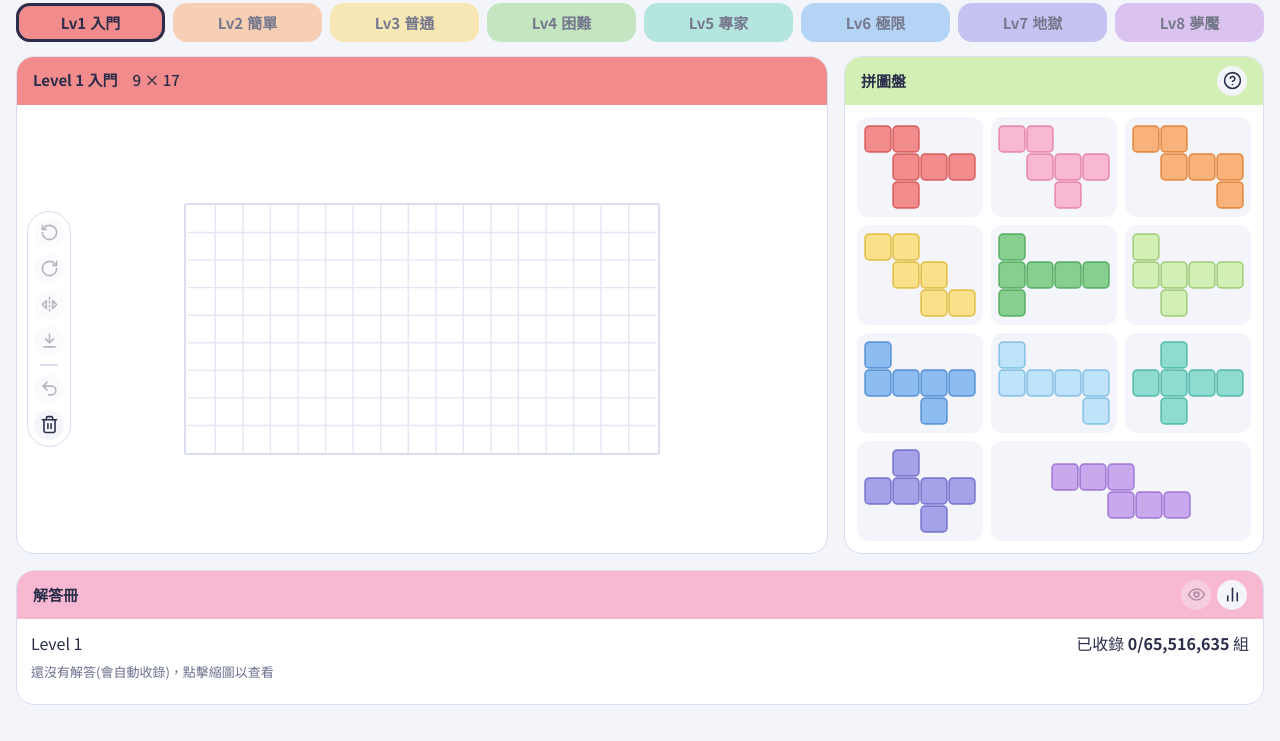
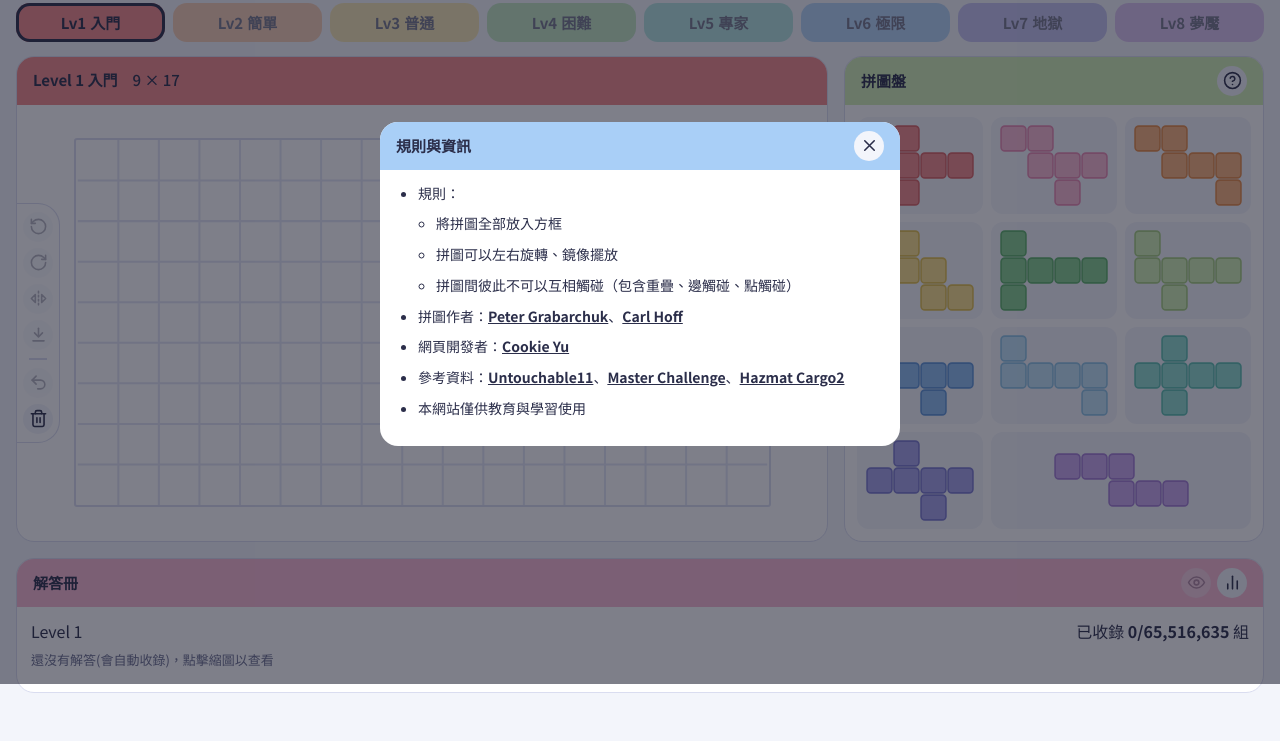
Before and after one commit to CookieYu1031/FanMade-Untouchable11, a plain HTML site: page index.html in a window 1280 px wide. Shown: the part 116-857 px from the top of the page. Drawn offline with Linux system fonts and the light colour scheme.

Commit message:
fix: Toolbar and touch operation logic adjustments

```diff
--- a/css/base.css
+++ b/css/base.css
@@ -7,6 +7,8 @@
   box-sizing:border-box;
   padding-top:env(safe-area-inset-top,0px); padding-bottom:env(safe-area-inset-bottom,0px);
 }
+/* 關閉觸控裝置的雙擊放大（保留捲動與雙指縮放）；#board、拼圖卡片、工具列另有更嚴格的 touch-action:none */
+*{touch-action:manipulation}
 @media (prefers-color-scheme: dark){
   :root:not([data-theme="light"]){
     --bg:#1B1D32; --panel:#262945; --ink:#ECEEFF; --muted:#A3A8CC; --line:#3A3E63;
--- a/css/board.css
+++ b/css/board.css
@@ -8,10 +8,18 @@
 
 .stage-body{position:relative;flex:1;display:flex;align-items:stretch;min-height:0}
 .stage-body .board-wrap{min-width:0}
-/* 常駐工具列：浮在圖板區域左側垂直置中（不佔版面，圖板仍以整個圖板區域置中）；上方為拼圖操作（左轉/右轉/鏡像/收回），分隔線下方為返回上一步、清除圖板 */
-.ptools{position:absolute;z-index:5;left:10px;top:50%;transform:translateY(-50%);display:flex;flex-direction:column;align-items:center;gap:6px;padding:6px;
-  border-radius:999px;background:var(--panel);border:1px solid var(--line)}
+/* 常駐工具列：從圖板區域的左側邊框延伸出來、垂直置中（不佔版面，圖板仍以整個圖板區域置中）；
+   上方為拼圖操作（左轉/右轉/鏡像/收回），分隔線下方為返回上一步、清除圖板 */
+.ptools{position:absolute;z-index:5;left:0;top:50%;transform:translateY(-50%);display:flex;flex-direction:column;align-items:center;gap:6px;padding:8px 6px;
+  border-radius:0 22px 22px 0;background:var(--panel);border:1px solid var(--line);border-left:0}
+.ptools{touch-action:none}   /* 第二根手指點工具列時，不要被瀏覽器當成捲動 / 縮放手勢 */
 .ptools .ibtn{width:30px;height:30px}
+/* 直向視窗（不論寬窄）：工具列常駐固定在視窗左側邊，靠近左下角（方便左手拇指點按），同樣從左側邊延伸出來；
+   橫向視窗則維持上面的樣式（貼著圖板區域左邊框、垂直置中） */
+@media (orientation:portrait){
+  .ptools{position:fixed;z-index:40;left:0;top:auto;bottom:calc(64px + env(safe-area-inset-bottom,0px));transform:none;
+    padding-left:calc(6px + env(safe-area-inset-left,0px));box-shadow:2px 2px 10px rgba(0,0,0,.15)}
+}
 .psep{width:18px;height:0;margin:2px 0;border:0;border-top:2px solid var(--line)}
 .ghost{position:fixed;z-index:50;pointer-events:none;filter:drop-shadow(0 8px 10px rgba(0,0,0,.28));opacity:.92}
 .stage>h2{color:var(--lvink,#2B2E4A)}
--- a/css/layout.css
+++ b/css/layout.css
@@ -2,14 +2,14 @@
 .stage{position:relative}
 /* ============ 版面 ============ */
 .layout{display:grid;grid-template-columns:minmax(0,1fr);gap:16px;padding-bottom:36px}
-/* 窄螢幕（<760px）：直式底板，單欄堆疊 */
-/* 中寬螢幕（760~1179px）：橫式底板在上，拼圖盤在下方，其餘面板並排 */
+/* 窄螢幕（<760px）：單欄堆疊（底板一律橫式） */
+/* 中寬螢幕（760~1179px）：底板在上，拼圖盤在下方，其餘面板並排 */
 @media (min-width:760px) and (max-width:1179px){
   .side{display:grid;grid-template-columns:repeat(2,minmax(0,1fr));gap:16px;align-items:start}
   .side .panel{margin-bottom:0}
   .side .panel{grid-column:1/-1}
 }
-/* 寬螢幕（>=1180px）：橫式底板在左，拼圖盤與其他面板在右側 */
+/* 寬螢幕（>=1180px）：底板在左，拼圖盤與其他面板在右側 */
 @media (min-width:1180px){
   /* 第一列：底板（左）與拼圖盤（右）等高；第二列：解答冊獨佔整排。
      用 display:contents 讓 aside 裡的面板直接成為 layout 的格子 */
--- a/css/tray.css
+++ b/css/tray.css
@@ -1,11 +1,11 @@
 /* 拼圖盤與拼圖卡片 */
 /* ============ 拼圖盤 ============ */
-.tray{display:grid;grid-template-columns:repeat(auto-fill,minmax(88px,1fr));gap:8px;padding:12px}
+.tray{display:grid;grid-template-columns:repeat(auto-fill,minmax(88px,1fr));grid-auto-flow:dense;gap:8px;padding:12px}   /* 欄寬由 fitBoard 設定；dense = 寬拼圖旁邊的空位讓後面的拼圖補上 */
 .card{background:var(--bg);border:2px solid transparent;border-radius:12px;padding:6px;display:flex;
   flex-direction:column;align-items:center;justify-content:center;gap:4px;min-height:0;
   touch-action:none;cursor:grab;user-select:none;-webkit-user-select:none}
 .card.sel{border-color:var(--ink)}
 .card,.pc{-webkit-touch-callout:none}
-.card.wide{grid-column:span 2} /* 第 11 片（5 格寬）佔原本第 11、12 兩個位置 */
+.card.wide{grid-column:span 2} /* 寬度超過一個位置的拼圖佔兩個位置 */
 .card.placed{opacity:.4}
 .card{position:relative}
--- a/data/levels.json
+++ b/data/levels.json
@@ -3,11 +3,6 @@
   "defaultTitle": "Untouchable 11",
   "slotSets": {
     "standard11": [12, 13, 14, 15, 16, 17, 18, 19, 20, 21, 8]
-  },
-  "trayOrder": {
-    "_說明": "拼圖盤排成兩列時，依槽位數使用的顯示順序（值 = 槽位序號，從 1 起算）",
-    "11": [1, 4, 2, 5, 3, 6, 9, 7, 8, 10, 11],
-    "9": [1, 2, 4, 3, 5, 6, 7, 8, 9]
   },
   "levels": [
     {"lv": 1, "names": {"zh": "入門", "en": "Beginner", "ja": "入門"}, "color": "#F28B8B", "cols": 9, "rows": 17, "total": 65516635, "pieces": "standard11"},
--- a/js/core/config.js
+++ b/js/core/config.js
@@ -14,7 +14,6 @@ const FAMILIES = {};              // 類別代號（hexo、hepto…）→ { key,
 export const COLORS = {};          // 色名 → { fill, edge }
 export const SLOT_COLORS = {};     // 槽位數 → 色名陣列
 export const LEVELS = [];          // 關卡陣列（索引 = lv - 1）
-export const TRAY_ORDER = {};      // 槽位數 → 拼圖盤兩列排列時的順序
 export const LV_COLORS = [];       // 各關卡的代表色
 export const LV_INK = [];          // 各關卡色塊上的文字色
 export const CONFIG = { defaultTitle: 'Untouchable 11' };
@@ -77,8 +76,6 @@ function buildPieces(data) {
 /* ---- 關卡：槽位 → 拼圖號碼（任何組別的拼圖都可使用） ---- */
 function buildLevels(data) {
   const sets = data.slotSets || {};
-  Object.keys(TRAY_ORDER).forEach(k => delete TRAY_ORDER[k]);
-  Object.entries(data.trayOrder || {}).forEach(([k, v]) => { if (Array.isArray(v)) TRAY_ORDER[k] = v; });
   CONFIG.defaultTitle = data.defaultTitle || CONFIG.defaultTitle;
 
   LEVELS.length = 0; LV_COLORS.length = 0; LV_INK.length = 0;
--- a/js/main.js
+++ b/js/main.js
@@ -17,7 +17,7 @@ import './ui/keyboard.js';
 import './ui/interaction/drag.js';
 import './ui/interaction/transform.js';
 import './ui/interaction/undo.js';
-import './ui/modals/info.js';
+import { showWelcomeOnce } from './ui/modals/info.js';
 import './ui/modals/help.js';
 import './ui/modals/special.js';
 import './ui/modals/solution.js';
@@ -55,6 +55,7 @@ async function boot() {
   if (curLevel().extra && !settings.extra) state.level = 8;
   window.addEventListener('pagehide', persistBoards);
   refresh();
+  showWelcomeOnce();
   initCloud();   // 曾登入過才會載入 Firebase 並還原登入狀態
 }
 boot();
--- a/js/state/state.js
+++ b/js/state/state.js
@@ -16,8 +16,9 @@ export const state = {
   boards: {},          // 每個難度各自保留一份盤面，切換難度不會遺失進度
   selected: null,      // 目前選取的拼圖 id
   drag: null,          // 拖曳中的暫存資訊
-  cell: 30,            // 底板每格的像素大小
-  rotated: false,      // 寬螢幕時底板轉成橫式顯示（整體旋轉 90°），盤面座標以目前顯示方向為準
+  cell: 30,            // 底板每格的像素大小（拖曳殘影也用這個大小）
+  trayCell: 20,        // 拼圖盤裡拼圖每格的像素大小（只依拼圖盤寬度決定，與底板無關）
+  rotated: false,      // 底板轉成橫式顯示（整體旋轉 90°；啟動時由 applyMode 設為 true），盤面座標以目前顯示方向為準
   bookHidden: false,   // 解答冊是否隱藏
   chain: null,         // 連續同方向旋轉的紀錄 { id, dir, n }，其他操作會把它清掉
   hist: {},            // 每個難度各自的「返回上一步」堆疊（最多 15 步，存盤面快照）
@@ -60,10 +61,10 @@ export const clonePieces = ps => JSON.parse(JSON.stringify(ps));
 export const toNative   = (ps, lv) => { const L = LEVELS[lv - 1]; return state.rotated ? rotatePieces(ps, 'ccw', L.rows, L.cols) : clonePieces(ps); };
 export const fromNative = (ps, lv) => { const L = LEVELS[lv - 1]; return state.rotated ? rotatePieces(ps, 'cw', L.cols, L.rows) : clonePieces(ps); };
 
-// 螢幕寬度 >= 760px 視為寬螢幕，底板改橫式（左右寬、上下窄）
-const MQ = window.matchMedia('(min-width: 760px)');
+// 底板一律用橫式顯示（左右寬、上下窄），不論視窗寬度。
+// 第一次呼叫時把初始（簡報冊方向）的盤面整個轉成橫式；之後 want 恆為 true，不會再有變化。
 export function applyMode() {
-  const want = MQ.matches;
+  const want = true;
   if (want === state.rotated) return false;
   LEVELS.forEach(L => {
     const rot = ps => want ? rotatePieces(ps, 'cw', L.cols, L.rows) : rotatePieces(ps, 'ccw', L.rows, L.cols);
--- a/js/storage/store.js
+++ b/js/storage/store.js
@@ -4,6 +4,7 @@ export const KEY_BOOK = 'untouchable11.solutions.v1';
 export const KEY_BOARDS = 'untouchable11.boards.v1';     // 每個難度目前的盤面（自動暫存，只存在本機快取）
 export const KEY_SET = 'untouchable11.settings.v1';      // 暱稱、語言、背景、音量、額外關卡（登入時與雲端同步）
 export const KEY_UI = 'untouchable11.ui.v1';
+export const KEY_WELCOME = 'untouchable11.welcome.v1';   // 是否已顯示過「規則與資訊」（初次開啟網頁時自動彈出一次）
 export const KEY_SYNC = 'untouchable11.sync.v1';         // 雲端同步狀態 { uid, rev, dirty }
 export const KEY_REDIRECT = 'untouchable11.redirect';    // 以跳轉方式登入前先做標記，回來時才知道要載入 Firebase
 const PREFIX = 'untouchable11.';
--- a/js/ui/modals/info.js
+++ b/js/ui/modals/info.js
@@ -1,8 +1,15 @@
-/* 規則與資訊視窗 */
+/* 規則與資訊視窗（初次開啟網頁時自動顯示一次） */
+import { Store, KEY_WELCOME } from '../../storage/store.js';
 import { $ } from '../dom.js';
 
-// 資訊視窗
 const infoModal = $('infoModal');
 $('btnInfo').addEventListener('click', () => infoModal.classList.add('open'));
 $('infoClose').addEventListener('click', () => infoModal.classList.remove('open'));
 infoModal.addEventListener('click', e => { if (e.target === infoModal) infoModal.classList.remove('open'); });
+
+// 玩家第一次開啟網頁時顯示規則與資訊；之後不再自動彈出（仍可按右上角的書本圖示開啟）
+export function showWelcomeOnce() {
+  if (Store.get(KEY_WELCOME, false)) return;
+  infoModal.classList.add('open');
+  Store.set(KEY_WELCOME, true);
+}
--- a/js/ui/piece-tools.js
+++ b/js/ui/piece-tools.js
@@ -1,4 +1,4 @@
-/* 常駐工具列（圖板左側）：拼圖操作按鈕只有在「有選取方框內的拼圖」或「手上拿著拼圖」時可用 */
+/* 常駐工具列：拼圖操作按鈕只有在「有選取方框內的拼圖」或「手上拿著拼圖」時可用 */
 import { state, getP } from '../state/state.js';
 import { els } from './dom.js';
 
@@ -7,3 +7,14 @@ export function syncTools() {
   const on = !!(d && getP(d.id)) || !!(p && p.placed);
   els.tools.querySelectorAll('[data-act]').forEach(b => { b.disabled = !on; });
 }
+
+// 工具列位置依視窗方向決定（樣式見 board.css）：
+//   直向視窗（不論寬窄）→ 固定在視窗左側邊（常駐，不佔圖板區域）
+//   橫向視窗 → 貼著圖板區域的左側邊框、垂直置中；此時圖板區塊高度不得小於工具列高度，圖板寬度也要讓出工具列的位置
+const portraitMQ = window.matchMedia('(orientation:portrait)');
+// fitBoard 開頭呼叫：回傳圖板左右兩側各需要讓出的寬度（px；直向 = 0），並設定圖板區塊的最小高度
+export function layoutTools() {
+  const inBoard = !portraitMQ.matches;
+  els.tools.parentElement.style.minHeight = inBoard ? els.tools.offsetHeight + 16 + 'px' : '';
+  return inBoard ? els.tools.offsetWidth : 0;
+}
--- a/js/ui/render-board.js
+++ b/js/ui/render-board.js
@@ -1,12 +1,13 @@
 /* 底板 —— 格子大小計算與底板 SVG（格線、拼圖、違規警示、標題列） */
 import { PIECE } from '../core/config.js';
+import { layoutTools } from './piece-tools.js';
 import { analyze } from '../game/analyze.js';
 import { schedulePersist } from '../storage/boards.js';
 import { updateUndo } from '../storage/history.js';
 import { state, curLevel, curPieces, dims, absCells, colorOf, lvLong, clamp } from '../state/state.js';
 import { els } from './dom.js';
 import { cellRects } from './svg.js';
-import { traySlots, trayUnit } from './render-tray.js';
+import { traySlots, trayUnit, trayPerRow } from './render-tray.js';
 import { syncTools } from './piece-tools.js';
 
 // 觸控裝置（手機）捲動時網址列會收合 / 展開，window.innerHeight 與 resize 事件會跟著變動，
@@ -21,27 +22,30 @@ function viewportH() {
 // 依視窗大小決定每格像素，並設定 SVG 尺寸（viewBox 以「格」為單位，所以座標都不需換算）
 export function fitBoard() {
   const D = dims();
-  const availW = Math.max(240, els.wrap.clientWidth - 30);
+  // 橫向視窗的工具列貼在圖板區域左邊框：圖板維持置中，左右各讓出工具列的寬度（+間隙），才不會被遮到
+  const toolsW = layoutTools();
+  const availW = Math.max(240, Math.min(els.wrap.clientWidth - 30, els.wrap.clientWidth - 2 * (toolsW + 8) - 4));
   const availH = Math.max(300, viewportH() - 240);
   let c = clamp(Math.floor(Math.min(availW / D.cols, availH / D.rows)), 14, 48);
 
-  // 拼圖盤與底板共用同一個格子大小（拖曳時大小才不會跳動）。
-  // 先依底板算出 c，再確認拼圖盤放得下；放不下就一起縮小，避免「盤很大、拼圖很小」或反過來。
-  const trayW = Math.max(200, els.tray.clientWidth - 24), gap = 8;
-  const sideBySide = window.matchMedia('(min-width: 1180px)').matches; // 拼圖盤在右側時高度受視窗限制
+  state.cell = c;
+
+  // 拼圖盤的拼圖大小與底板無關（換關卡、底板縮放都不會變），只看拼圖盤寬度：以「至少放得下 3 片（七格骨牌關卡 2 片）」決定大小；
+  // 實際每行放幾片不設限（拼圖盤夠寬就會多放）。
+  // 拖曳出來的殘影才用底板的格子大小（state.cell），所以放到底板上大小會對得上。
+  const trayCS = getComputedStyle(els.tray);
+  const trayW = Math.max(200, els.tray.clientWidth - parseFloat(trayCS.paddingLeft) - parseFloat(trayCS.paddingRight)), gap = 8;
+  const perRow = trayPerRow(), u = trayUnit();   // u = 每個位置的寬度（格）
+  const colW = (trayW - gap * (perRow - 1)) / perRow;   // 每個位置的卡片寬（px）；卡片左右各有 6px 內距 + 2px 邊框
+  let tc = clamp(Math.floor((colW - 16) / u), 12, 28);
+  // 拼圖盤在右側（>=1180px）時高度受視窗限制，太高就縮小一點
+  const sideBySide = window.matchMedia('(min-width: 1180px)').matches;
   const maxH = sideBySide ? Math.max(420, viewportH() - 180) : Infinity;
-  // 第 11 片（5 格寬）要佔兩個欄位，所以拼圖盤至少 2 欄；高度以 12 個欄位（11 片 + 1 個空位）估算
-  // 拼圖卡片高度依本關拼圖的最大高度估算（六格骨牌最高 3 格；七格骨牌有 5 格高）
-  const u = trayUnit();   // 每個位置的寬度（格）
-  const cardRows = Math.max(3, ...curPieces().map(p => PIECE[p.id].matrix.length));
-  const trayHeight = k => {
-    const cols = Math.max(2, Math.floor((trayW + gap) / (u * k + 12 + gap)));
-    return Math.ceil(traySlots() / cols) * (cardRows * k + 12 + gap) + 24;
-  };
-  while (c > 12 && (2 * (u * c + 12) + gap > trayW || trayHeight(c) > maxH)) c--;
-
-  state.cell = c;
-  els.tray.style.gridTemplateColumns = `repeat(auto-fill, minmax(${u * c + 12}px, 1fr))`;
+  const cardRows = Math.max(3, ...curPieces().map(p => PIECE[p.id].matrix.length));   // 卡片高度依本關拼圖的最大高度（六格最高 3 格、七格 3 格）
+  const trayHeight = k => Math.ceil(traySlots() / perRow) * (cardRows * k + 16 + gap) + 24;
+  while (tc > 12 && trayHeight(tc) > maxH) tc--;
+  state.trayCell = tc;
+  els.tray.style.gridTemplateColumns = `repeat(auto-fill, minmax(${u * tc + 16}px, 1fr))`;   // 每行放幾片不設限：放得下就多放
   els.board.setAttribute('viewBox', `0 0 ${D.cols} ${D.rows}`);
   els.board.style.width = D.cols * c + 'px';
   els.board.style.height = D.rows * c + 'px';
--- a/js/ui/render-tray.js
+++ b/js/ui/render-tray.js
@@ -1,30 +1,21 @@
 /* 拼圖盤 */
-import { PIECE, TRAY_ORDER } from '../core/config.js';
+import { PIECE } from '../core/config.js';
 import { state, curPieces, curLevel, colorOf } from '../state/state.js';
 import { els } from './dom.js';
 import { miniSVG } from './svg.js';
 import { syncTools } from './piece-tools.js';
 
-// 拼圖盤每個位置的寬度（格）：六格骨牌固定 4 格；其他類別（七格骨牌）取本關拼圖的最大寬度，讓一行放得下兩片
+// 決定拼圖盤拼圖大小時，至少要放得下幾片：六格骨牌 3 片；其他類別（七格骨牌，如危險貨物2）2 片（版面不限制每行片數）
+export const trayPerRow = (L = curLevel()) => (L.family || 'hexo') === 'hexo' ? 3 : 2;
+// 拼圖盤每個位置的寬度（格）：六格骨牌固定 4 格；其他類別取本關拼圖的最大寬度
 export const trayUnit = (L = curLevel()) => (L.family || 'hexo') === 'hexo' ? 4 : Math.max(4, ...[...L.ids].map(id => PIECE[id].matrix[0].length));
-// 寬度超過一個位置的拼圖（六格骨牌的 1、2、3、4、7、8 號）在拼圖盤佔兩個位置
+// 寬度超過一個位置的拼圖（六格骨牌的 1、2、3、4、7、8 號）在拼圖盤佔兩個位置（版面見 tray.css 的 .wide）
 const isWide = id => PIECE[id].matrix[0].length > trayUnit();
 export const traySlots = () => curPieces().reduce((n, p) => n + (isWide(p.id) ? 2 : 1), 0);
-const trayOrder = () => {
-  const ids = curLevel().ids, ord = TRAY_ORDER[ids.length] || [...ids].map((_, i) => i + 1);
-  return ord.map(n => ids[n - 1]).join('');
-};
-function trayRows() {
-  const g = getComputedStyle(els.tray).gridTemplateColumns;
-  const cols = g && g !== 'none' ? g.trim().split(/\s+/).length : 0;
-  return cols ? Math.ceil(traySlots() / cols) : 0;   // 寬拼圖佔兩格
-}
 export function renderTray() {
-  let list = curPieces();
-  if (trayRows() === 2) { const ord = trayOrder(); list = [...list].sort((a, b) => ord.indexOf(a.id) - ord.indexOf(b.id)); }
-  els.tray.innerHTML = list.map(p => {
+  els.tray.innerHTML = curPieces().map(p => {
     const sel = state.selected === p.id, pal = colorOf(p.id);
-    return `<div class="card${sel ? ' sel' : ''}${p.placed ? ' placed' : ''}${isWide(p.id) ? ' wide' : ''}" data-id="${p.id}">${miniSVG(PIECE[p.id].matrix, state.cell, pal)}</div>`;
+    return `<div class="card${sel ? ' sel' : ''}${p.placed ? ' placed' : ''}${isWide(p.id) ? ' wide' : ''}" data-id="${p.id}">${miniSVG(PIECE[p.id].matrix, state.trayCell, pal)}</div>`;
   }).join('');
   syncTools();
 }
```
Also changed, not shown: js/ui/interaction/transform.js (+13 -2 lines).
